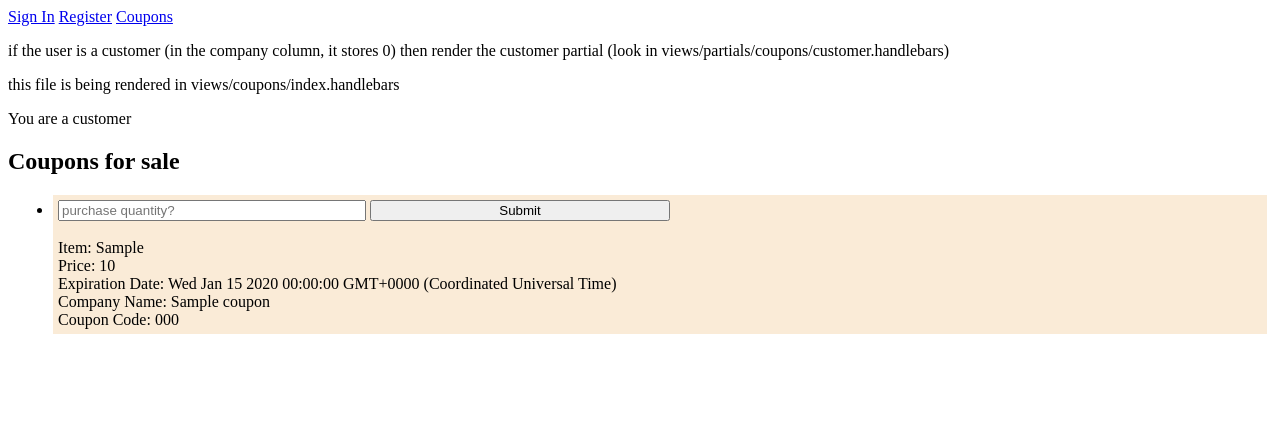
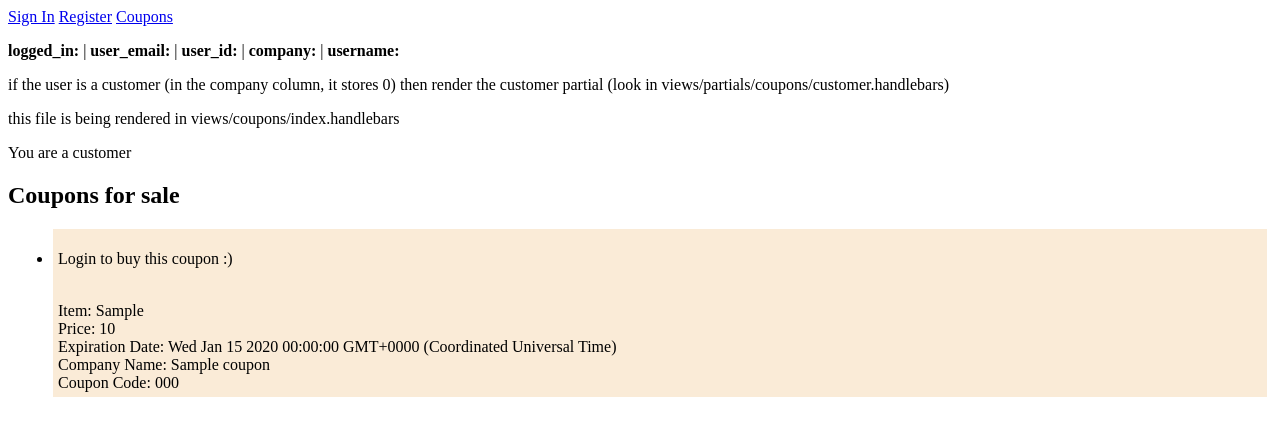
Before and after one commit to pavankat/groupOnClone, a Node server app: page /coupons/ in a window 1280 px wide. Shown: the top 436 px of the page. Run offline with Node 20, Linux system fonts and the light colour scheme; tables that the repository leaves empty hold one stand-in row (values such as "Sample post"); some libraries are stand-ins or nearby versions.

Commit message:
purchase coupon work

```diff
--- a/controllers/couponsController.js
+++ b/controllers/couponsController.js
@@ -22,8 +22,31 @@ router.get('/', function(req,res) {
 		// res.send('coupons! your user id is: ' + req.session.user_id + " your email is: " + req.session.user_email);
 
 	var query = "SELECT * FROM coupons"
+	console.log('supsupsupsupsupsupsupsupsupsupsupsupsupsupsupsupsupsupsupsup')
 
+	console.log({
+		logged_in: req.session.logged_in,
+		user_email: req.session.user_email,
+		user_id: req.session.user_id,
+		company: req.session.company,
+		username: req.session.username
+	});
+	console.log('supsupsupsupsupsupsupsupsupsupsupsupsupsupsupsupsupsupsupsup')
+	var count = 0;
 	connection.query(query, function(err, coupons) {
+		count++;
+
+		console.log('hihihihihihihihihihihihihihihihihihihihi' + count)
+		console.log({
+			coupons: coupons,
+			logged_in: req.session.logged_in,
+			user_email: req.session.user_email,
+			user_id: req.session.user_id,
+			company: req.session.company,
+			username: req.session.username
+		});
+		console.log('hihihihihihihihihihihihihihihihihihihihi')
+
 
 		res.render('coupons/index', {
 			coupons: coupons,
@@ -37,21 +60,28 @@ router.get('/', function(req,res) {
 	});
 });
 
+//buying a coupon
+router.post('/users/create', function(req,res) {
+	//make sure user inserting is a customer
+	if (!req.session.company){
+		var query = "INSERT INTO user_coupons (user_id, coupon_id, quantity) VALUES (?, ?, ?)"
+
+		connection.query(query, [ req.session.user_id, req.body.coupon_id, req.body.quantity ], function(err, response) {
+			if (err) res.send('500');
+			else res.send('200');
+		});
+	}else{
+		res.send('you do not have access to this because you are not a customer')
+	}
+});
+
+//making a coupon
 router.post('/create', function(req,res) {
 	//make sure that user inserting is a company
 	if (req.session.company){
 		var query = "INSERT INTO coupons (company_name, price, item, coupon_code, expiration_date, user_id) VALUES (?, ?, ?, ?, ?, ?)"
 
 		connection.query(query, [ req.body.company_name, req.body.price, req.body.item, req.body.coupon_code, req.body.expiration_date, req.session.user_id ], function(err, response) {
-
-			console.log('----error-----')
-			console.log(err);
-			console.log('----error-----')
-
-			console.log('----response-----')
-			console.log(response);
-			console.log('----response-----')
-
 
 			res.redirect('/coupons')
 		});
--- a/views/layouts/main.handlebars
+++ b/views/layouts/main.handlebars
@@ -18,6 +18,12 @@
 
 		<a href="/coupons">Coupons</a>
 
+		<p><strong>logged_in:</strong> {{logged_in}} |
+		<strong>user_email:</strong> {{user_email}} |
+		<strong>user_id:</strong> {{user_id}} |
+		<strong>company:</strong> {{company}} |
+		<strong>username:</strong> {{username}}</p>
+
 
 		{{{ body }}}
 		<script src="https://code.jquery.com/jquery-3.1.1.min.js"integrity="sha256-hVVnYaiADRTO2PzUGmuLJr8BLUSjGIZsDYGmIJLv2b8="crossorigin="anonymous"></script>
--- a/views/partials/coupons/customer.handlebars
+++ b/views/partials/coupons/customer.handlebars
@@ -10,10 +10,14 @@
 {{#each coupons}}
 
 	<li>
-		<form data-couponid="{{this.id}}">
-			<input type="number" placeholder="purchase quantity?">
-			<input type="submit" class="purchaseCoupon">
-		</form>
+		{{#if ../logged_in}} <!-- if you want to access properties in a partial, you must go up -->
+			<form data-couponid="{{this.id}}">
+				<input type="number" placeholder="purchase quantity?">
+				<input type="submit" class="purchaseCoupon">
+			</form>
+		{{else}}
+			<p>Login to buy this coupon :)</p>
+		{{/if}}
 
 		<br>
 		Item: {{this.item}}
```
Also changed, not shown: planning-routes.md (deleted, +0 -17 lines), views/index.handlebars (+0 -56 lines), README.md (added), public/assets/js/ajax.js.
